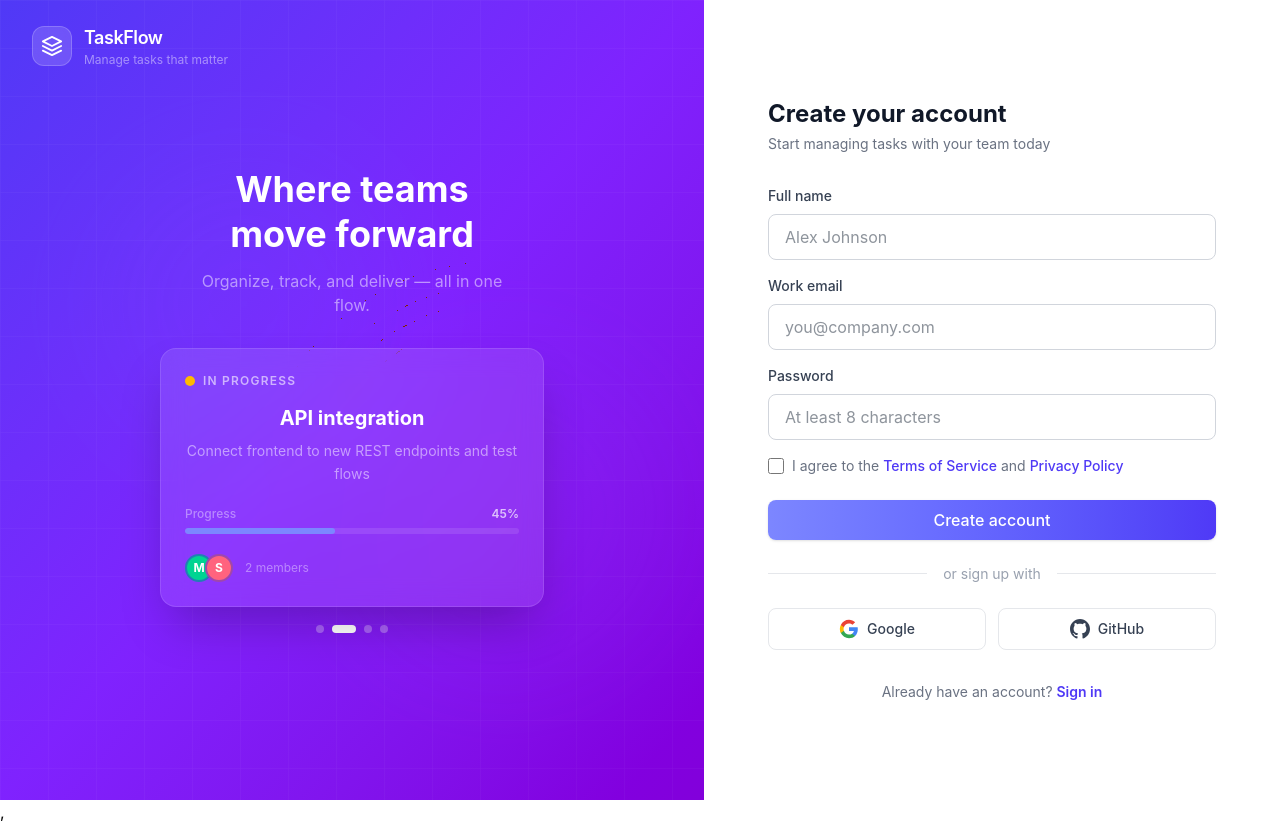
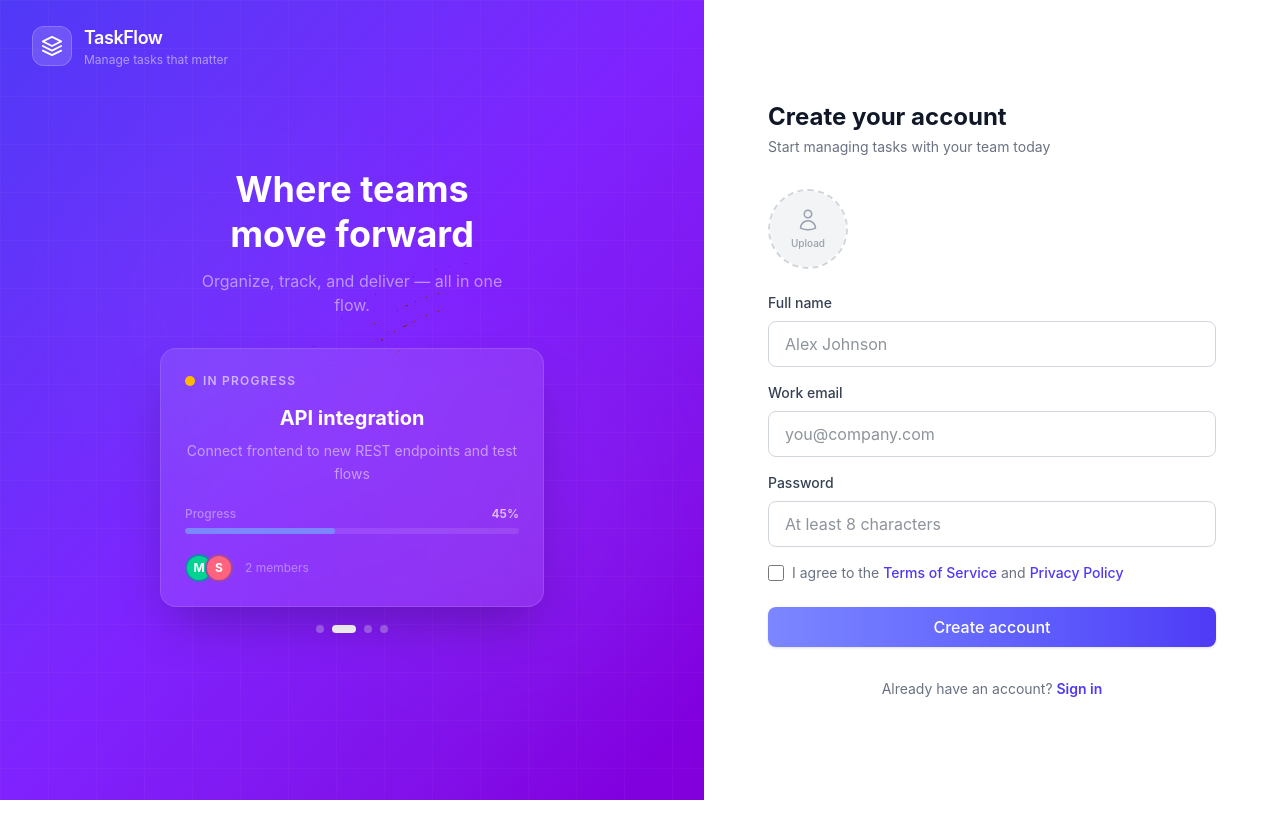
Before and after one commit to nhmnazmul22/task-flow, a React (Vite) app: page /signup in a window 1280 px wide. After the commit the page ends 800 px from the top, so only its background shows below. Built offline with nearby package versions, Linux system fonts and the light colour scheme.

Commit message:
Replace animated auth layout with dedicated visual component and refactor signup form.

```diff
--- a/src/components/auth/AuthVisual.tsx
+++ b/src/components/auth/AuthVisual.tsx
@@ -1,5 +1,6 @@
-import { useState, useEffect } from "react";
-import { motion, AnimatePresence } from "motion/react";
+import {useEffect, useState} from "react";
+import {AnimatePresence, motion} from "motion/react";
+import Logo from "@/components/common/Logo.tsx";
 
 const CARDS = [
     {
@@ -55,16 +56,16 @@ const SlideCard = ({
 }) => (
     <motion.div
         key={card.id}
-    initial={{ opacity: 0, x: direction > 0 ? 180 : -180, scale: 0.92 }}
-    animate={{ opacity: 1, x: 0, scale: 1 }}
-    exit={{ opacity: 0, x: direction > 0 ? -180 : 180, scale: 0.92 }}
-    transition={{ duration: 0.5, ease: [0.22, 1, 0.36, 1] }}
+        initial={{opacity: 0, x: direction > 0 ? 180 : -180, scale: 0.92}}
+        animate={{opacity: 1, x: 0, scale: 1}}
+        exit={{opacity: 0, x: direction > 0 ? -180 : 180, scale: 0.92}}
+        transition={{duration: 0.5, ease: [0.22, 1, 0.36, 1]}}
         className="absolute inset-0 flex items-center justify-center"
     >
-    <div className="w-full max-w-sm bg-white/[0.1] backdrop-blur-md rounded-2xl p-6 border border-white/[0.12] shadow-2xl">
+        <div className="w-full max-w-sm bg-white/10 backdrop-blur-md rounded-2xl p-6 border border-white/12 shadow-2xl">
             {/* Tag */}
             <div className="flex items-center gap-2 mb-4">
-        <div className={`w-2.5 h-2.5 rounded-full ${card.tagColor}`} />
+                <div className={`w-2.5 h-2.5 rounded-full ${card.tagColor}`}/>
                 <span className="text-white/60 text-xs font-semibold uppercase tracking-widest">
           {card.tag}
         </span>
@@ -86,9 +87,9 @@ const SlideCard = ({
                 </div>
                 <div className="w-full h-1.5 rounded-full bg-white/10 overflow-hidden">
                     <motion.div
-            initial={{ width: 0 }}
-            animate={{ width: `${card.progress}%` }}
-            transition={{ duration: 1, delay: 0.3, ease: [0.22, 1, 0.36, 1] }}
+                        initial={{width: 0}}
+                        animate={{width: `${card.progress}%`}}
+                        transition={{duration: 1, delay: 0.3, ease: [0.22, 1, 0.36, 1]}}
                         className={`h-full rounded-full ${
                             card.progress === 100 ? "bg-emerald-400" : "bg-indigo-400"
                         }`}
@@ -129,7 +130,8 @@ const AuthVisual = () => {
     }, []);
 
     return (
-    <div className="hidden lg:flex lg:w-[55%] relative overflow-hidden bg-gradient-to-br from-indigo-600 via-violet-600 to-purple-700">
+        <div
+            className="hidden lg:flex lg:w-[55%] relative overflow-hidden bg-linear-to-br from-indigo-600 via-violet-600 to-purple-700">
             {/* Grid pattern */}
             <div
                 className="absolute inset-0 opacity-[0.06]"
@@ -143,12 +145,12 @@ const AuthVisual = () => {
             {/* Glow orbs */}
             <motion.div
                 className="absolute top-[18%] left-[12%] w-80 h-80 rounded-full blur-3xl bg-indigo-400/25"
-        animate={{ scale: [1, 1.15, 1], opacity: [0.25, 0.35, 0.25] }}
-        transition={{ duration: 6, repeat: Infinity, ease: "easeInOut" }}
+                animate={{scale: [1, 1.15, 1], opacity: [0.25, 0.35, 0.25]}}
+                transition={{duration: 6, repeat: Infinity, ease: "easeInOut"}}
             />
             <motion.div
                 className="absolute bottom-[18%] right-[8%] w-72 h-72 rounded-full blur-3xl bg-purple-400/20"
-        animate={{ scale: [1, 1.12, 1], opacity: [0.2, 0.3, 0.2] }}
+                animate={{scale: [1, 1.12, 1], opacity: [0.2, 0.3, 0.2]}}
                 transition={{
                     duration: 7,
                     repeat: Infinity,
@@ -158,21 +160,22 @@ const AuthVisual = () => {
             />
 
             {/* Center headline — sits above the card */}
-      <div className="absolute inset-0 flex flex-col items-center justify-center px-8 text-center pointer-events-none z-10">
+            <div
+                className="absolute inset-0 flex flex-col items-center justify-center px-8 text-center pointer-events-none z-10">
                 <motion.h1
-          initial={{ opacity: 0, y: 20 }}
-          animate={{ opacity: 1, y: 0 }}
-          transition={{ duration: 0.8, delay: 0.15, ease: [0.22, 1, 0.36, 1] }}
+                    initial={{opacity: 0, y: 20}}
+                    animate={{opacity: 1, y: 0}}
+                    transition={{duration: 0.8, delay: 0.15, ease: [0.22, 1, 0.36, 1]}}
                     className="text-white text-3xl xl:text-4xl font-bold leading-tight mb-3"
                 >
                     Where teams
-          <br />
+                    <br/>
                     move forward
                 </motion.h1>
                 <motion.p
-          initial={{ opacity: 0, y: 14 }}
-          animate={{ opacity: 1, y: 0 }}
-          transition={{ duration: 0.8, delay: 0.3, ease: [0.22, 1, 0.36, 1] }}
+                    initial={{opacity: 0, y: 14}}
+                    animate={{opacity: 1, y: 0}}
+                    transition={{duration: 0.8, delay: 0.3, ease: [0.22, 1, 0.36, 1]}}
                     className="text-white/50 text-base max-w-xs mb-8"
                 >
                     Organize, track, and deliver — all in one flow.
@@ -180,9 +183,9 @@ const AuthVisual = () => {
 
                 {/* Card carousel */}
                 <motion.div
-          initial={{ opacity: 0, y: 20 }}
-          animate={{ opacity: 1, y: 0 }}
-          transition={{ duration: 0.8, delay: 0.5, ease: [0.22, 1, 0.36, 1] }}
+                    initial={{opacity: 0, y: 20}}
+                    animate={{opacity: 1, y: 0}}
+                    transition={{duration: 0.8, delay: 0.5, ease: [0.22, 1, 0.36, 1]}}
                     className="relative w-full max-w-sm h-64"
                 >
                     <AnimatePresence mode="popLayout" custom={direction}>
@@ -216,33 +219,12 @@ const AuthVisual = () => {
 
             {/* Branding — top left */}
             <motion.div
-        initial={{ opacity: 0, x: -16 }}
-        animate={{ opacity: 1, x: 0 }}
-        transition={{ duration: 0.7, delay: 0.2, ease: [0.22, 1, 0.36, 1] }}
+                initial={{opacity: 0, x: -16}}
+                animate={{opacity: 1, x: 0}}
+                transition={{duration: 0.7, delay: 0.2, ease: [0.22, 1, 0.36, 1]}}
                 className="absolute top-6 left-8 flex items-center gap-3 z-10"
             >
-        <div className="w-10 h-10 rounded-xl bg-white/15 backdrop-blur-sm flex items-center justify-center border border-white/20">
-          <svg
-            width="22"
-            height="22"
-            viewBox="0 0 24 24"
-            fill="none"
-            stroke="white"
-            strokeWidth="2"
-            strokeLinecap="round"
-            strokeLinejoin="round"
-          >
-            <path d="M12 2L2 7l10 5 10-5-10-5z" />
-            <path d="M2 17l10 5 10-5" />
-            <path d="M2 12l10 5 10-5" />
-          </svg>
-        </div>
-        <div>
-          <p className="text-white font-semibold text-lg tracking-tight">
-            TaskFlow
-          </p>
-          <p className="text-white/45 text-xs">Manage tasks that matter</p>
-        </div>
+                <Logo/>
             </motion.div>
         </div>
     );
--- a/src/main.tsx
+++ b/src/main.tsx
@@ -6,6 +6,6 @@ import router from "@/routes";
 
 createRoot(document.getElementById('root')!).render(
     <StrictMode>
-        <RouterProvider router={router}/>,
+        <RouterProvider router={router}/>
     </StrictMode>,
 )
--- a/src/pages/Auth/Signup.tsx
+++ b/src/pages/Auth/Signup.tsx
@@ -1,13 +1,55 @@
-import { useState } from "react";
-import { Link } from "react-router";
+import * as React from "react";
+import {useRef, useState} from "react";
+import {Link} from "react-router";
 import Button from "@/components/ui/Button.tsx";
 import Input from "@/components/ui/Input.tsx";
 
+type FormDataType = {
+    name: string,
+    email: string,
+    password: string,
+    avatar: File | null
+}
+
+const initialData: FormDataType = {
+    name: "",
+    email: "",
+    password: "",
+    avatar: null
+}
+
+const useSignup = () => {
+    const [formData, setFormData] = useState<FormDataType>({...initialData});
+    const fileInputRef = useRef<HTMLInputElement>(null);
+
+    const handleChange = (key: keyof FormDataType, value: string | File | null) => {
+        setFormData((prev) => ({
+            ...prev,
+            [key]: value
+        }))
+    }
+
+
+    const handleAvatarChange = (e: React.ChangeEvent<HTMLInputElement>) => {
+        const file = e.target.files?.[0];
+        if (file) {
+            const reader = new FileReader();
+            reader.onload = (ev) => handleChange('avatar', ev.target?.result);
+            reader.readAsDataURL(file);
+        }
+    };
+
+    const removeAvatar = () => {
+        handleChange('avatar', null);
+        if (fileInputRef.current) fileInputRef.current.value = "";
+    };
+
+    return {formData, fileInputRef, handleChange, handleAvatarChange, removeAvatar}
+}
+
+
 const Signup = () => {
-  const [name, setName] = useState("");
-  const [email, setEmail] = useState("");
-  const [password, setPassword] = useState("");
-
+    const {formData, fileInputRef, handleChange, handleAvatarChange, removeAvatar} = useSignup()
     return (
         <div className="auth-slide-up">
             <div className="mb-8">
@@ -15,6 +57,58 @@ const Signup = () => {
                 <p className="text-gray-500 text-sm">
                     Start managing tasks with your team today
                 </p>
+            </div>
+            {/* Avatar upload */}
+            <div className="flex flex-col items-start mb-6">
+                <input
+                    ref={fileInputRef}
+                    type="file"
+                    accept="image/*"
+                    className="hidden"
+                    onChange={handleAvatarChange}
+                />
+                <button
+                    type="button"
+                    onClick={() => fileInputRef.current?.click()}
+                    className="relative group w-20 h-20 rounded-full overflow-hidden border-2 border-dashed border-gray-300 hover:border-indigo-400 transition-colors duration-200"
+                >
+                    {formData?.avatar ? (
+                        <>
+                            <img
+                                src={formData?.avatar.webkitRelativePath ?? ""}
+                                alt="Avatar preview"
+                                className="w-full h-full object-cover"
+                            />
+                            <div
+                                className="absolute inset-0 bg-black/40 opacity-0 group-hover:opacity-100 transition-opacity duration-200 flex items-center justify-center">
+                                <svg className="w-5 h-5 text-white" fill="none" stroke="currentColor"
+                                     viewBox="0 0 24 24">
+                                    <path strokeLinecap="round" strokeLinejoin="round" strokeWidth={2}
+                                          d="M4 16v1a3 3 0 003 3h10a3 3 0 003-3v-1m-4-8l-4-4m0 0L8 8m4-4v12"/>
+                                </svg>
+                            </div>
+                        </>
+                    ) : (
+                        <div
+                            className="w-full h-full bg-gray-100 flex flex-col items-center justify-center gap-1 group-hover:bg-gray-50 transition-colors">
+                            <svg className="w-6 h-6 text-gray-400 group-hover:text-indigo-500 transition-colors"
+                                 fill="none" stroke="currentColor" viewBox="0 0 24 24">
+                                <path strokeLinecap="round" strokeLinejoin="round" strokeWidth={1.5}
+                                      d="M15.75 6a3.75 3.75 0 11-7.5 0 3.75 3.75 0 017.5 0zM4.501 20.118a7.5 7.5 0 0114.998 0A17.933 17.933 0 0112 21.75c-2.676 0-5.216-.584-7.499-1.632z"/>
+                            </svg>
+                            <span className="text-[10px] text-gray-400 font-medium">Upload</span>
+                        </div>
+                    )}
+                </button>
+                {formData?.avatar && (
+                    <button
+                        type="button"
+                        onClick={removeAvatar}
+                        className="mt-2 text-xs text-gray-400 hover:text-red-500 transition-colors"
+                    >
+                        Remove photo
+                    </button>
+                )}
             </div>
 
             <form
@@ -28,8 +122,9 @@ const Signup = () => {
                     label="Full name"
                     type="text"
                     placeholder="Alex Johnson"
-          value={name}
-          onChange={(e) => setName(e.target.value)}
+                    value={formData.name}
+                    onChange={(e) =>
+                        handleChange("name", e.target.value)}
                     required
                 />
                 <Input
@@ -37,8 +132,9 @@ const Signup = () => {
                     label="Work email"
                     type="email"
                     placeholder="you@company.com"
-          value={email}
-          onChange={(e) => setEmail(e.target.value)}
+                    value={formData.email}
+                    onChange={(e) =>
+                        handleChange("email", e.target.value)}
                     required
                 />
                 <Input
@@ -46,8 +142,9 @@ const Signup = () => {
                     label="Password"
                     type="password"
                     placeholder="At least 8 characters"
-          value={password}
-          onChange={(e) => setPassword(e.target.value)}
+                    value={formData.password}
+                    onChange={(e) =>
+                        handleChange("password", e.target.value)}
                     required
                     minLength={8}
                 />
@@ -76,39 +173,6 @@ const Signup = () => {
                 </Button>
             </form>
 
-      <div className="mt-6 relative">
-        <div className="absolute inset-0 flex items-center">
-          <div className="w-full border-t border-gray-200" />
-        </div>
-        <div className="relative flex justify-center text-sm">
-          <span className="bg-white px-4 text-gray-400">or sign up with</span>
-        </div>
-      </div>
-
-      <div className="mt-6 grid grid-cols-2 gap-3">
-        <button
-          type="button"
-          className="flex items-center justify-center gap-2 px-4 py-2.5 border border-gray-200 rounded-lg text-sm font-medium text-gray-700 hover:bg-gray-50 hover:border-gray-300 transition-all duration-200"
-        >
-          <svg className="w-5 h-5" viewBox="0 0 24 24">
-            <path d="M22.56 12.25c0-.78-.07-1.53-.2-2.25H12v4.26h5.92a5.06 5.06 0 01-2.2 3.32v2.77h3.57c2.08-1.92 3.28-4.74 3.28-8.1z" fill="#4285F4" />
-            <path d="M12 23c2.97 0 5.46-.98 7.28-2.66l-3.57-2.77c-.98.66-2.23 1.06-3.71 1.06-2.86 0-5.29-1.93-6.16-4.53H2.18v2.84C3.99 20.53 7.7 23 12 23z" fill="#34A853" />
-            <path d="M5.84 14.09c-.22-.66-.35-1.36-.35-2.09s.13-1.43.35-2.09V7.07H2.18C1.43 8.55 1 10.22 1 12s.43 3.45 1.18 4.93l2.85-2.22.81-.62z" fill="#FBBC05" />
-            <path d="M12 5.38c1.62 0 3.06.56 4.21 1.64l3.15-3.15C17.45 2.09 14.97 1 12 1 7.7 1 3.99 3.47 2.18 7.07l3.66 2.84c.87-2.6 3.3-4.53 6.16-4.53z" fill="#EA4335" />
-          </svg>
-          Google
-        </button>
-        <button
-          type="button"
-          className="flex items-center justify-center gap-2 px-4 py-2.5 border border-gray-200 rounded-lg text-sm font-medium text-gray-700 hover:bg-gray-50 hover:border-gray-300 transition-all duration-200"
-        >
-          <svg className="w-5 h-5" fill="currentColor" viewBox="0 0 24 24">
-            <path d="M12 0c-6.626 0-12 5.373-12 12 0 5.302 3.438 9.8 8.207 11.387.599.111.793-.261.793-.577v-2.234c-3.338.726-4.033-1.416-4.033-1.416-.546-1.387-1.333-1.756-1.333-1.756-1.089-.745.083-.729.083-.729 1.205.084 1.839 1.237 1.839 1.237 1.07 1.834 2.807 1.304 3.492.997.107-.775.418-1.305.762-1.604-2.665-.305-5.467-1.334-5.467-5.931 0-1.311.469-2.381 1.236-3.221-.124-.303-.535-1.524.117-3.176 0 0 1.008-.322 3.301 1.23.957-.266 1.983-.399 3.003-.404 1.02.005 2.047.138 3.006.404 2.291-1.552 3.297-1.23 3.297-1.23.653 1.653.242 2.874.118 3.176.77.84 1.235 1.911 1.235 3.221 0 4.609-2.807 5.624-5.479 5.921.43.372.823 1.102.823 2.222v3.293c0 .319.192.694.801.576 4.765-1.589 8.199-6.086 8.199-11.386 0-6.627-5.373-12-12-12z" />
-          </svg>
-          GitHub
-        </button>
-      </div>
-
             <p className="mt-8 text-center text-sm text-gray-500">
                 Already have an account?{" "}
                 <Link
```
Lines whose indentation alone changed are shown as unchanged.
